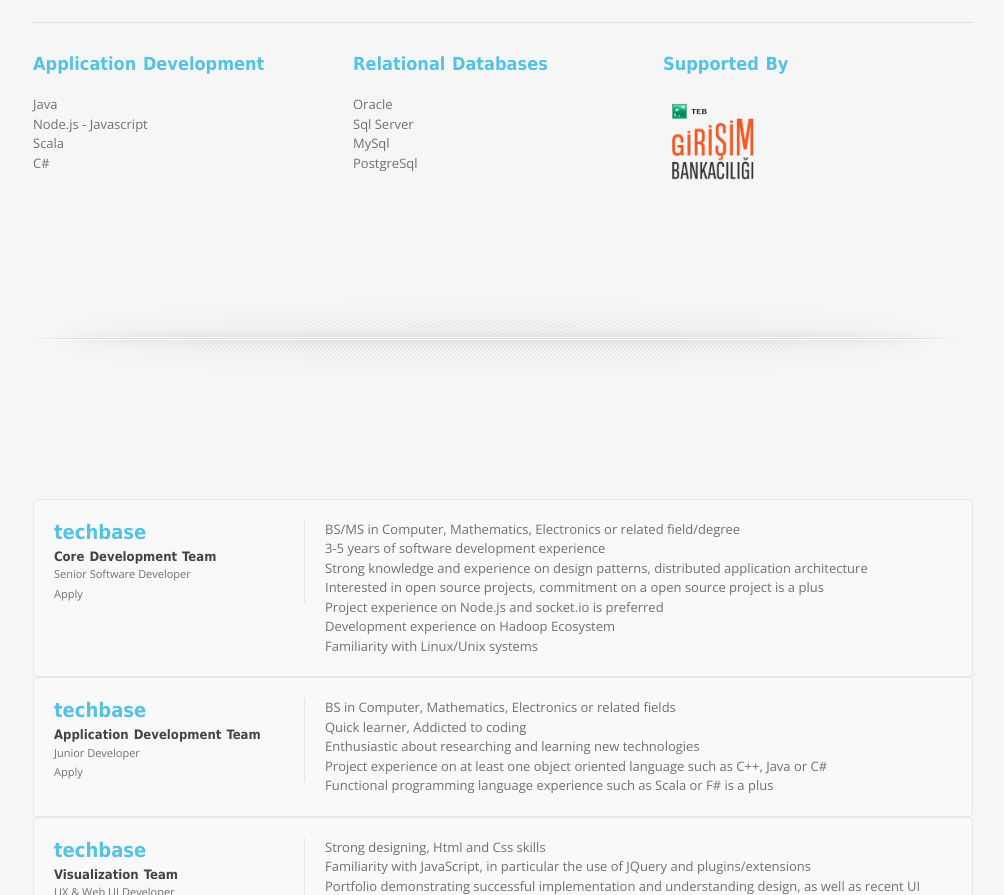
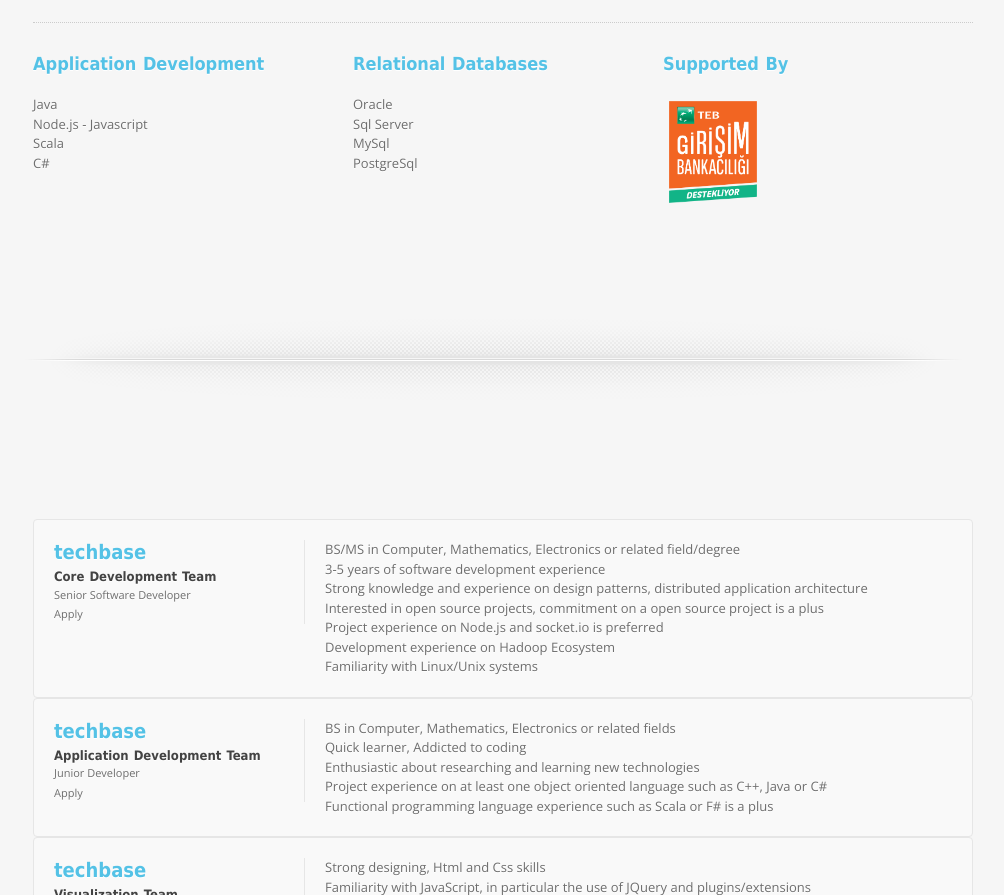
Before and after one commit to techbasetech/techbase.com.tr, a plain HTML site: page public/index.html in a window 1280 px wide. Shown: the part 2319-3214 px from the top of the page, without its empty margins (137-1141 px from the left). Drawn offline with nearby package versions, Linux system fonts and the light colour scheme; a web font is replaced by a local one.

Commit message:
teb - yeni logo

```diff
--- a/public/index.html
+++ b/public/index.html
@@ -647,7 +647,7 @@
 
 		  <div class="one-third column omega">
 			<p><h22>Supported By</h22><br /><br />
-			  <img style="width: 100px;" src="content/images/tebLogo.png">
+			  <img style="width: 100px;" src="content/images/partner-technology/TEB_GirisimLogo_Destek-2014.png">
 			</p>
 		  </div>
 
```
Also changed, not shown: public/content/images/partner-technology/TEB_GirisimLogo_Destek-2014.png (added), public/content/images/partner-technology/tebLogo.png (renamed from public/content/images/tebLogo.png).
